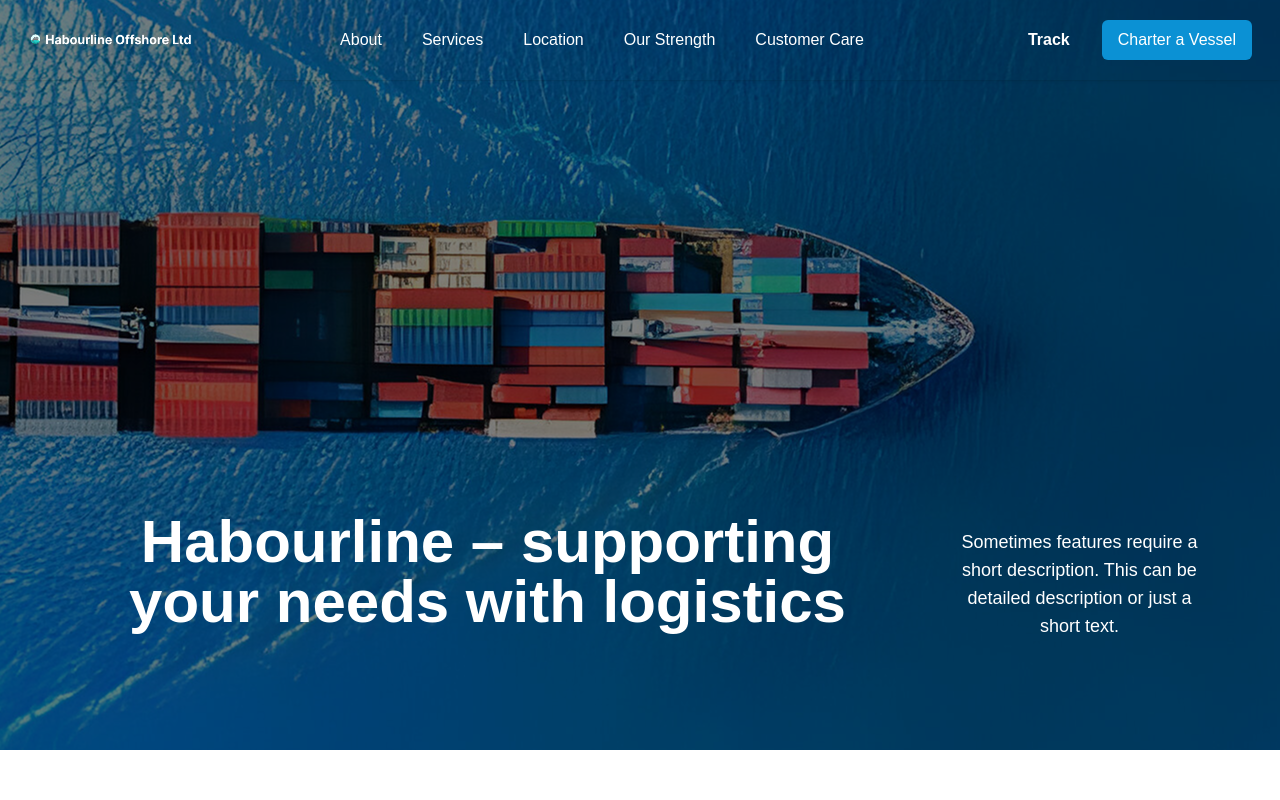
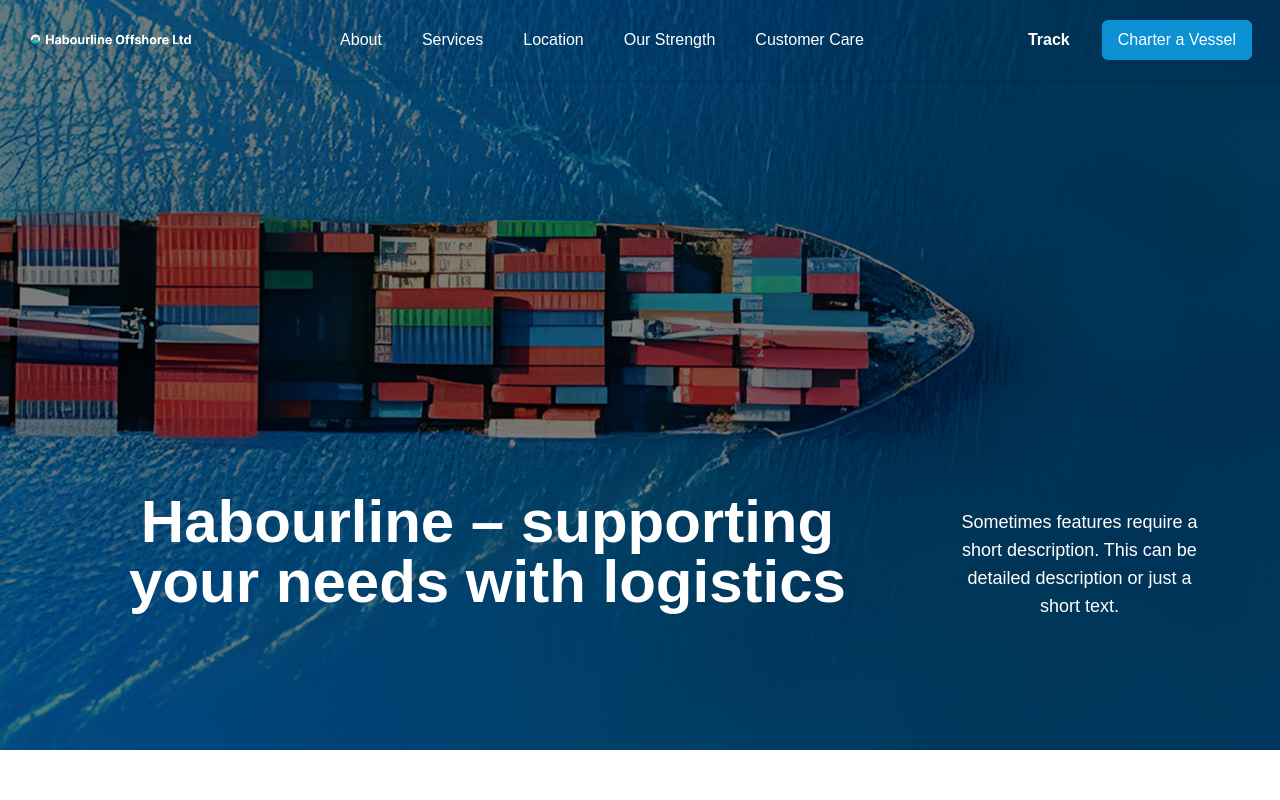
Before and after one commit to harrycode2790/habourline, a Next.js app: page /about in a window 1280 px wide. Shown: the top 800 px of the page. Built offline with nearby package versions, Linux system fonts and the light colour scheme.

Commit message:
Fixed the bug where the header will scroll off the page after the hero section is scrolled past.

```diff
--- a/components/Header.tsx
+++ b/components/Header.tsx
@@ -3,6 +3,7 @@ import { useState, useEffect } from "react";
 import Link from "next/link";
 import { Menu, X } from "lucide-react";
 import Image from "next/image";
+import { usePathname } from "next/navigation";
 
 
 
@@ -12,6 +13,8 @@ const Header = ({ backgroundColor = "white" , textColor = 'gray-700', hoverColor
   const [isOpen, setIsOpen] = useState(false);
   const [scrolling, setScrolling] = useState(false);
   const [imageSrc, setImageSrc] = useState("/images/mobile_logo.png");
+  const currentPath = usePathname();
+  const fixedHeaderPages = ["/about", "/services"];
 
 
   useEffect(() => {
@@ -44,7 +47,8 @@ const Header = ({ backgroundColor = "white" , textColor = 'gray-700', hoverColor
 
   return (
     <header className={
-      ` bg-${ scrolling ? '[#1019C2]' : backgroundColor } text-${scrolling ? 'white' : textColor} py-5 px-7 shadow-sm sticky top-0 z-50 transition-all duration-1000 `
+      ` bg-${ scrolling ? '[#1019C2]' : backgroundColor } text-${scrolling ? 'white' : textColor} py-5 px-7 w-full
+      shadow-sm ${fixedHeaderPages.includes(currentPath) ? 'fixed' : 'sticky'} top-0 z-50 transition-all duration-1000 `
       }>
       <div className="container mx-auto flex items-center justify-between md:justify-start relative">
         {/* Mobile: Menu button on the LEFT */}
--- a/components/HeroSection.tsx
+++ b/components/HeroSection.tsx
@@ -26,7 +26,7 @@ const HeroSection: React.FC<HeroSectionProps> = ({ title, description, backgroun
 
         <Header backgroundColor="transparent" textColor="white" hoverColor="white" imageUrl="/images/logoW.png"/>
 
-        <div className="relative px-6 flex flex-col md:flex-row mt-16 md:mt-108 md:gap-8 text-center">
+        <div className="relative px-6 flex flex-col md:flex-row pt-28 md:pt-[492px] md:gap-8 text-center">
           <p className="text-4xl md:text-6xl font-bold md:max-w-[847px] md:pl-20">
             {title}
           </p>
```
